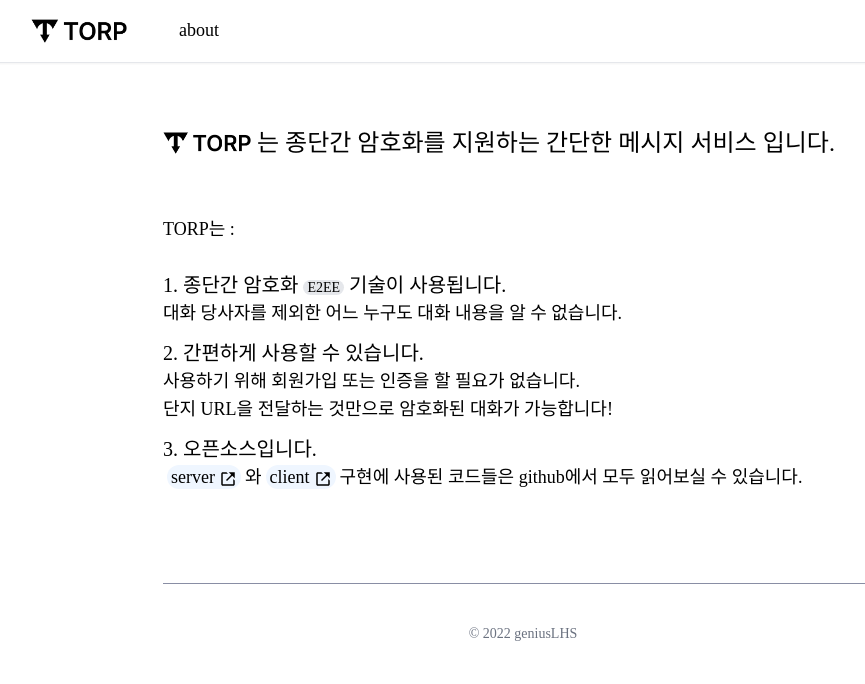
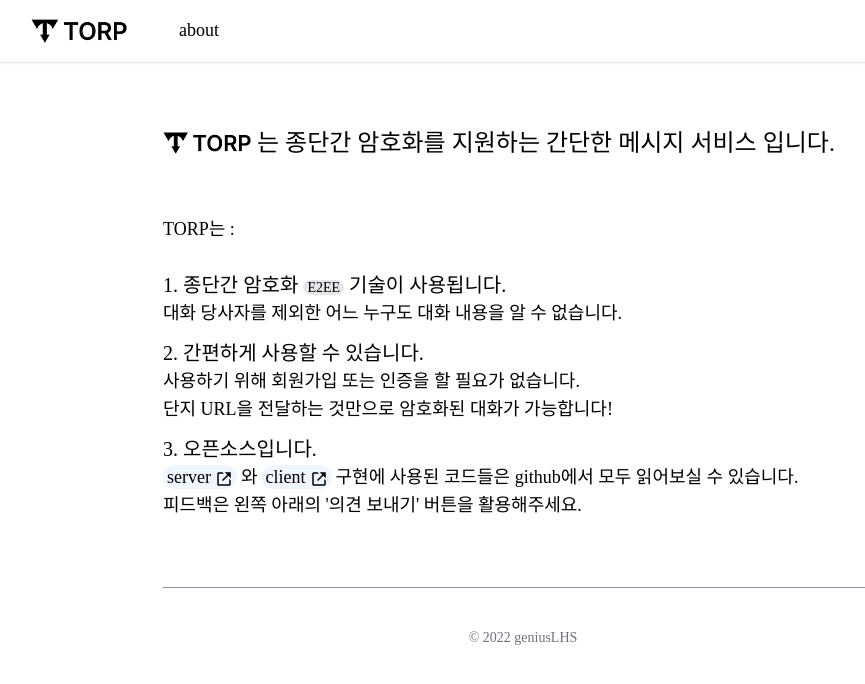
Before and after one commit to geniusLHS/torp-client, a React (Create React App) app: page /about in a window 1280 px wide. Shown: the top 684 px of the page, without its empty margins (117-982 px from the left). Built offline with nearby package versions, Linux system fonts and the light colour scheme; no server answers; a web font is replaced by a local one.

Commit message:
의견 보내기 버튼 색상, About Content 내용 수정

```diff
--- a/src/App.tsx
+++ b/src/App.tsx
@@ -16,7 +16,7 @@
     script.src = 'https://cdn.feedbank.app/plugin.js';
     script.defer = true;
     script.setAttribute('plugin-key', process.env.REACT_APP_FEEDBANK_KEY ?? 'TORP');
-    script.setAttribute('data-fb-button-color', '#e4e4e4');
+    // script.setAttribute('data-fb-button-color', '#e4e4e4');
     document.head.insertAdjacentElement('beforeend', script);
   }, []);
 
--- a/src/components/AboutContent.tsx
+++ b/src/components/AboutContent.tsx
@@ -30,7 +30,7 @@
           </li>
           <li>
             <p className="text-xl">3. 오픈소스입니다.</p>
-            <a href="https://github.com/geniusLHS/torp-server" target="_blank" className="mx-1 inline rounded-full bg-blue-50 p-0.5 px-1 hover:bg-blue-100">
+            <a href="https://github.com/geniusLHS/torp-server" target="_blank" className="mr-1 inline rounded-full bg-blue-50 p-0.5 px-1 hover:bg-blue-100">
               server
               <BiLinkExternal className="ml-1 inline"></BiLinkExternal>
             </a>
@@ -40,10 +40,12 @@
               <BiLinkExternal className="ml-1 inline"></BiLinkExternal>
             </a>
             구현에 사용된 코드들은 github에서 모두 읽어보실 수 있습니다.
+            <br />
+            피드백은 왼쪽 아래의 '의견 보내기' 버튼을 활용해주세요.
           </li>
         </ul>
         <br />
-        <div className="mt-16 w-full border-t border-t-[#898ea4] pt-10 text-center text-sm text-gray-500">© 2022 geniusLHS</div>
+        <div className="mt-10 w-full border-t border-t-[#898ea4] pt-10 text-center text-sm text-gray-500">© 2022 geniusLHS</div>
       </div>
     </div>
   );
```
